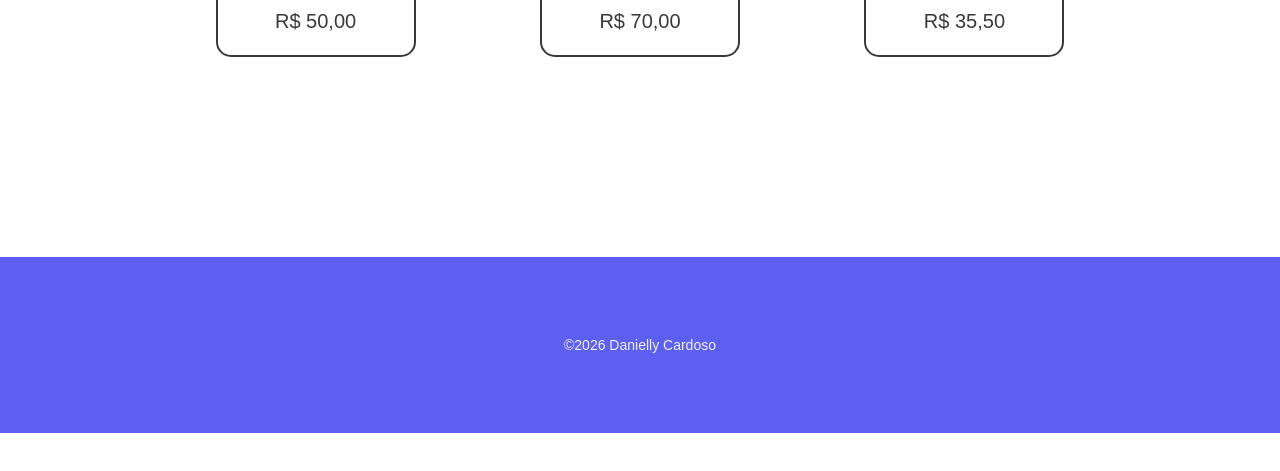
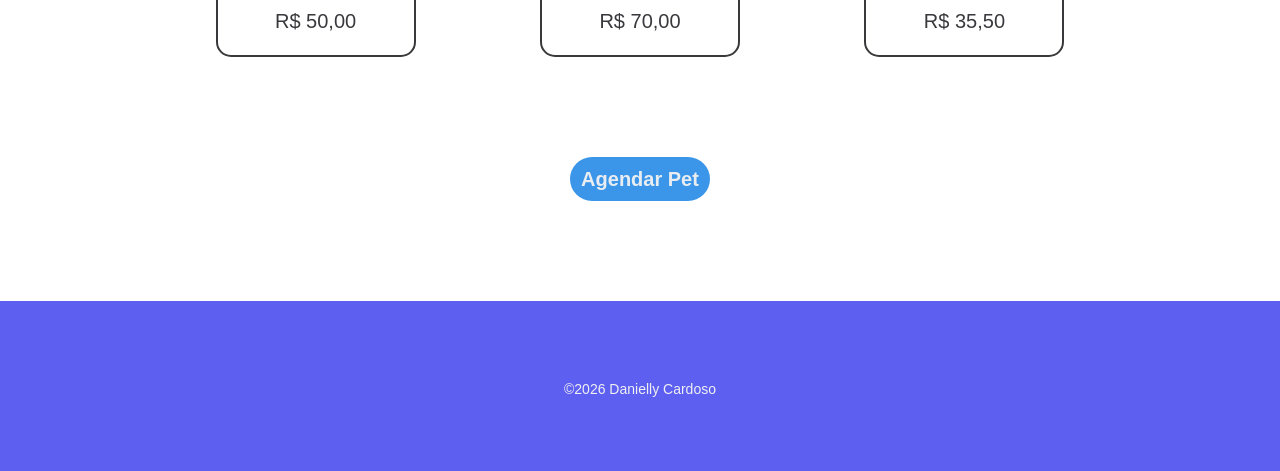
Before and after one commit to daniellycardoso25-spec/pet, a plain HTML site: page servicos.html in a window 1280 px wide. Shown: the part 435-906 px from the top of the page. Before the commit the page ends 868 px from the top, so only its background shows below. Drawn offline with Linux system fonts and the light colour scheme; no server answers.

Commit message:
Add files via upload

```diff
--- a/app.js
+++ b/app.js
@@ -9,3 +9,13 @@ document.querySelector(".img-dog").src =dadosApi.message;
 console.log(dadosApi );
 }
 imagemApi()
+
+
+function whatZap(){
+
+texto = "Olá! Vim pelo site da nomeApp e gostaria de agendar um horário para o meu pet."
+const textoFormatado =encodeURIComponent(texto)
+ const url= "https://wa.me/4499942651?text=I" + textoFormatado;
+ open(url,'_blank');
+ console.log(url);
+}
--- a/servicos.html
+++ b/servicos.html
@@ -16,7 +16,7 @@
         <div class="nome"_><span class="n1">Pet</span><span class="n2">Purple</span></div>
         <nav>
     <ul>
-                <li><a class="link-menu">Home</a></li>
+                <li><a href="index.html" class="link-menu">Home</a></li>
                 <li><a class="link-menu">Sobre</a></li>
                 <li><a href="servicos.html"  class="link-menu">Serviços</a></li>
                 <li><a class="link-menu">Contato</a></li>
@@ -44,6 +44,7 @@
                     <p class="preco">R$ 35,50</p>
                 </a></li>
         </ul>
+        <button onclick="whatZap()" class="agenda">Agendar Pet</button>
         </main>
     <footer>
         <p>&copy;2026 Danielly Cardoso</p>
--- a/style.css
+++ b/style.css
@@ -176,6 +176,26 @@ font-weight: 500;
 .img-card{
     width: 70%;
 }
+
+.agenda  {
+    width: 140px;
+    height: 44px;
+    border-radius: 200px;
+    cursor: pointer;
+    background: #3b95e9;
+    border: none;
+    font-size: 20px;
+    font-weight: 600;
+    color: rgb(232, 237, 241);
+    transition: scale 0.3s;
+}
+
+.agenda:hover {
+    opacity: o.3;
+    background-color: rgb(53, 125, 233);
+    scale: 1.02;
+}
+
 @media(max-width:768px) {
     header {
         margin: 0px 0px 30px 0;
```
